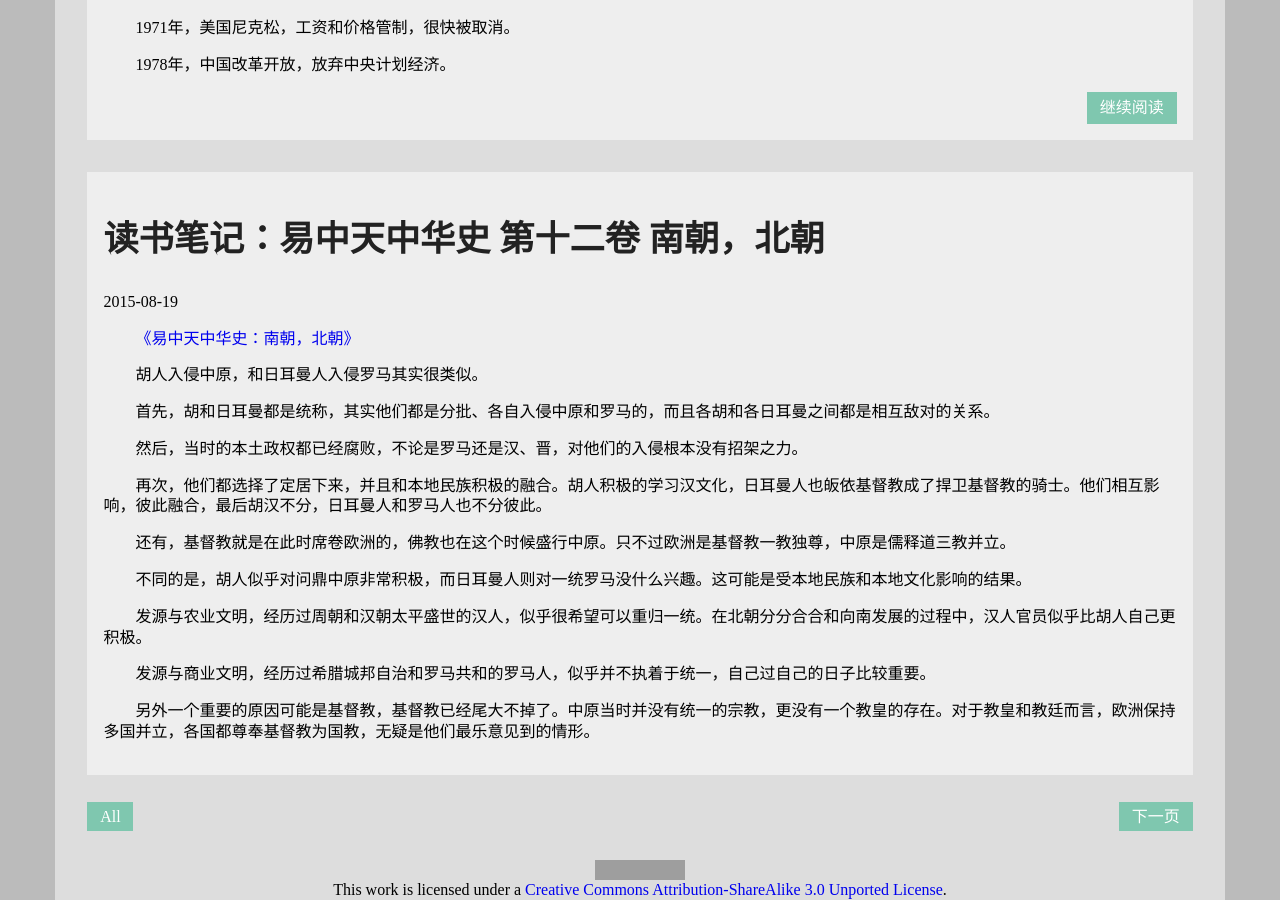
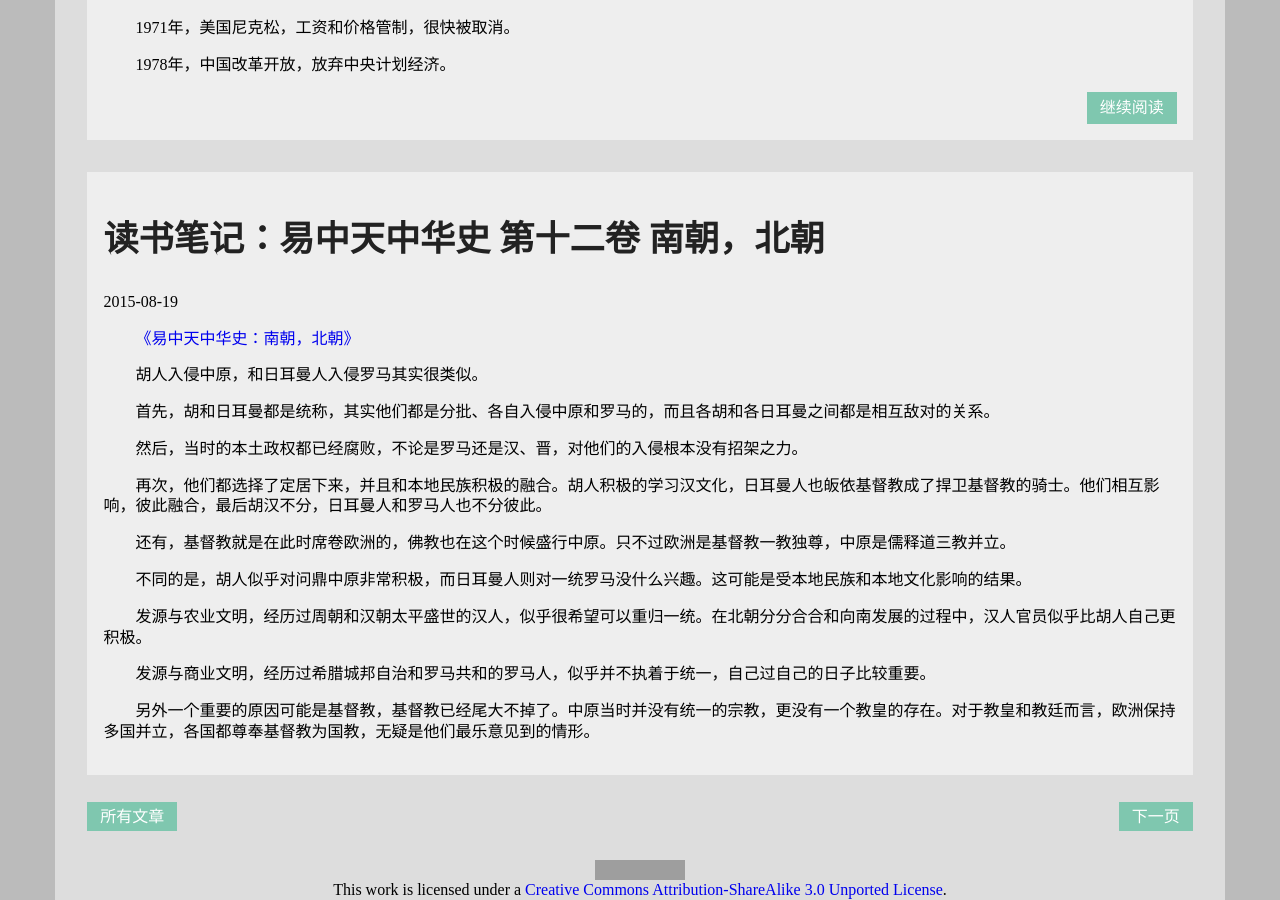
Before and after one commit to leiqin/leiqin.github.io, a Jekyll site: the page built from index.html, in a window 1280 px wide and 900 px high, scrolled down 4871 px. Built offline with Jekyll 4.4.1, drawn with Linux system fonts in a browser that asks for light colours; the list of posts is cut into pages by our own code; comment, search, counter and statistics services are not loaded; grey boxes are pictures that could not be loaded.

Commit message:
_ 小修改 All -> 所有文章

```diff
--- a/index.html
+++ b/index.html
@@ -18,7 +18,7 @@ layout: index
 {% endfor %}
 <div style="margin-top:1em">
 <div style="display:inline">
-<a class="button-link" href="/all.html">All</a>
+<a class="button-link" href="/all.html">所有文章</a>
 </div>
 <div class="right">
     {% if paginator.previous_page == 1 %}
```
